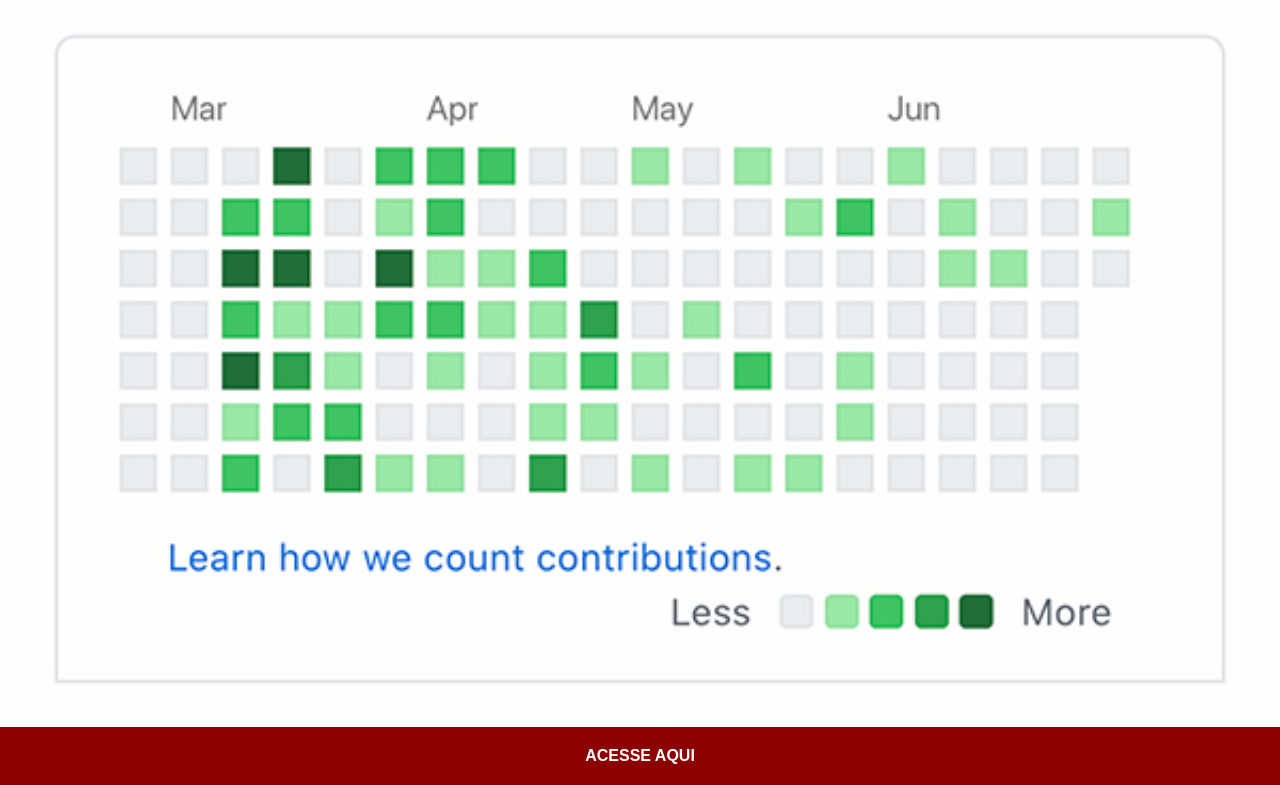
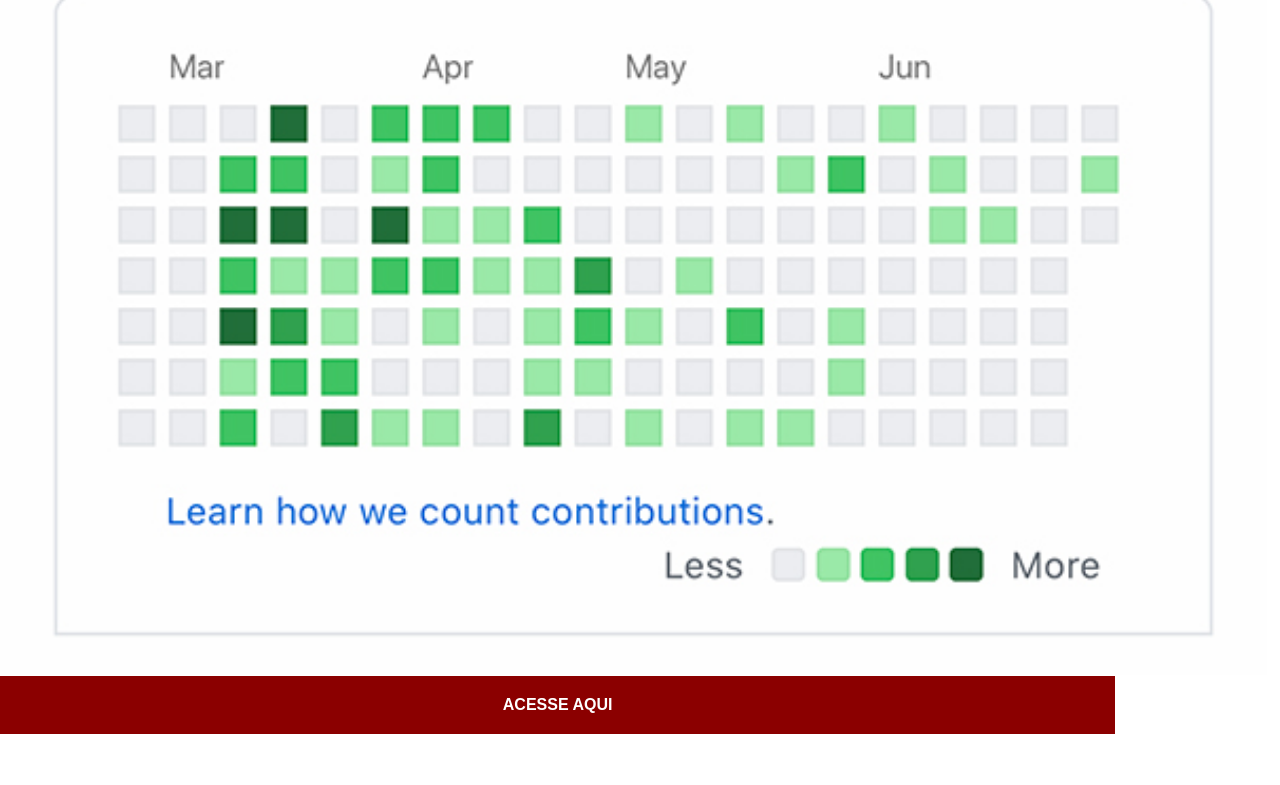
Before and after one commit to DFerreir4/projeto-social, a plain HTML site: page github.html in a window 1280 px wide. Shown: the part 4009-4794 px from the top of the page. After the commit the page ends 4743 px from the top, so only its background shows below. Drawn offline with Linux system fonts and the light colour scheme.

Commit message:
alteração dos width e margin-top

```diff
--- a/estilos/social.css
+++ b/estilos/social.css
@@ -12,9 +12,11 @@
 }
 
 img{
-    width: 100vw;
+    width: 99vw;
 }
 a{
+    width: 84vw;
+    margin-top: -3px;
     display: block;
     background-color: darkred;
     color: white;
```
